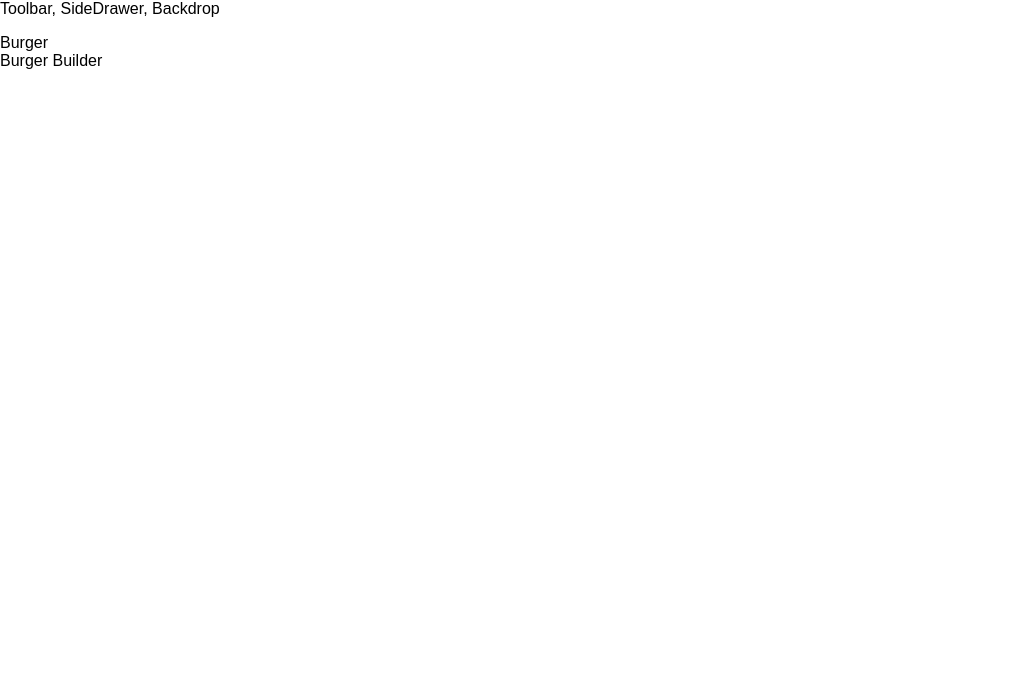
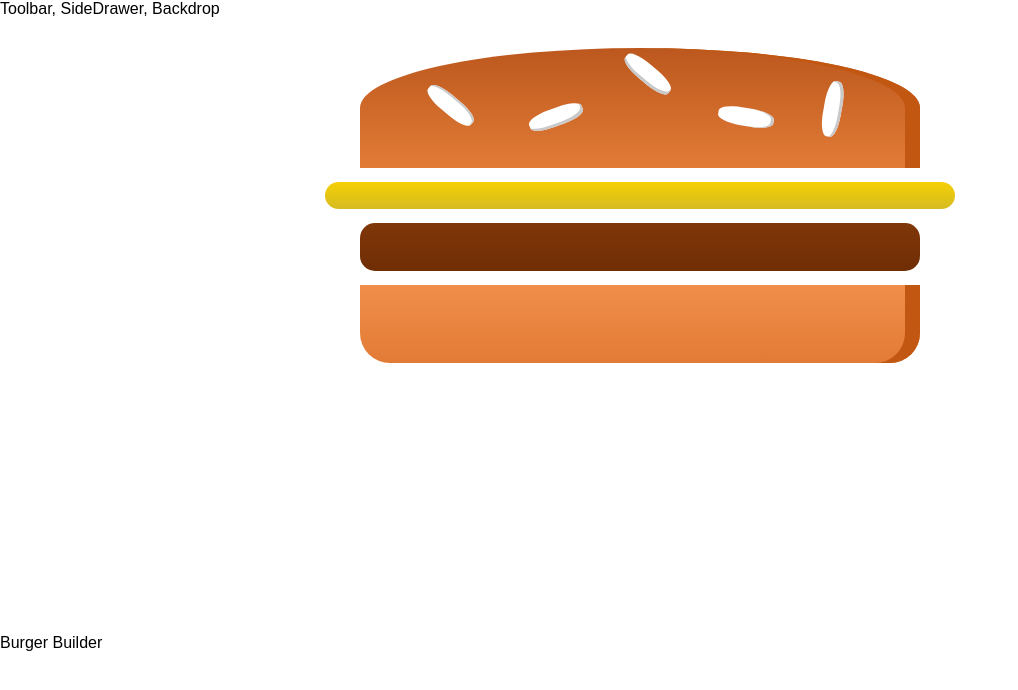
Before and after one commit to akamenskiy/burger-constructor-react, a React app: page / in a window 1280 px wide. Shown: the top 690 px of the page, without its empty margins (0-1018 px from the left). Built offline with nearby package versions, Linux system fonts and the light colour scheme.

Commit message:
[Project]: added burger ingredients to burger

```diff
--- /dev/null
+++ b/src/components/Burger/Burger.js
@@ -0,0 +1,36 @@
+import React from 'react';
+import styled from 'styled-components';
+import { BurgerIngredient } from '@/components/Burger/BurgerIngredient';
+
+const Container = styled.div`
+  margin: auto;
+  width: 100%;
+  height: 250px;
+  font-size: 1.2rem;
+  font-weight: bold;
+  overflow: scroll;
+  text-align: center;
+  @media (min-width: 500px) and (min-height: 400px) {
+    width: 350px;
+    height: 300px;
+  }
+  @media (min-width: 500px) and (min-height: 401px) {
+    width: 450px;
+    height: 400px;
+  }
+  @media (min-width: 1000px) and (min-height: 700px) {
+    width: 700px;
+    height: 600px;
+  }
+`;
+
+const Burger = () => (
+  <Container>
+    <BurgerIngredient type="bread-top" />
+    <BurgerIngredient type="cheese" />
+    <BurgerIngredient type="meat" />
+    <BurgerIngredient type="bread-bottom" />
+  </Container>
+);
+
+export default Burger;
--- a/src/components/Burger/BurgerIngredient/BurgerIngerdient.js
+++ b/src/components/Burger/BurgerIngredient/BurgerIngerdient.js
@@ -2,10 +2,10 @@
 import PropTypes from 'prop-types';
 import { BreadBottom } from './BottomBread';
 import { BreadTop } from './BreadTop';
-import { Meat } from '@/components/Burger/BurgerIngredient/Meat';
-import { Cheese } from '@/components/Burger/BurgerIngredient/Cheese';
-import { Salad } from '@/components/Burger/BurgerIngredient/Salad';
-import { Bacon } from '@/components/Burger/BurgerIngredient/Bacon';
+import { Meat } from './Meat';
+import { Cheese } from './Cheese';
+import { Salad } from './Salad';
+import { Bacon } from './Bacon';
 
 class BurgerIngerdient extends Component {
   render() {
@@ -13,22 +13,22 @@
     let ingredient = null;
     switch (type) {
       case 'bread-bottom':
-        ingredient = BreadBottom;
+        ingredient = <BreadBottom />;
         break;
       case 'bread-top':
-        ingredient = BreadTop;
+        ingredient = <BreadTop />;
         break;
       case 'meat':
-        ingredient = Meat;
+        ingredient = <Meat />;
         break;
       case 'cheese':
-        ingredient = Cheese;
+        ingredient = <Cheese />;
         break;
       case 'salad':
-        ingredient = Salad;
+        ingredient = <Salad />;
         break;
       case 'bacon':
-        ingredient = Bacon;
+        ingredient = <Bacon />;
         break;
       default:
         ingredient = null;
--- /dev/null
+++ b/src/components/Burger/index.js
@@ -0,0 +1 @@
+export { default as Burger } from './Burger';
--- a/src/containers/BurgerBuilder/BurgerBuilder.js
+++ b/src/containers/BurgerBuilder/BurgerBuilder.js
@@ -1,10 +1,11 @@
 import React, { Component, Fragment } from 'react';
+import { Burger } from '@/components/Burger';
 
 class BurgerBuilder extends Component {
   render() {
     return (
       <Fragment>
-        <div>Burger</div>
+        <Burger />
         <div>Burger Builder</div>
       </Fragment>
     );
```
Also changed, not shown: src/components/Burger/BurgerIngredient/BottomBread.js (line endings or trailing spaces).
